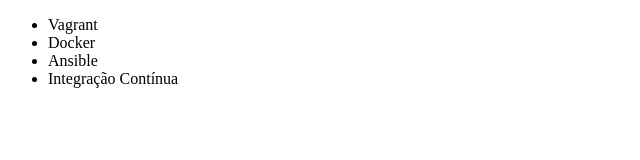
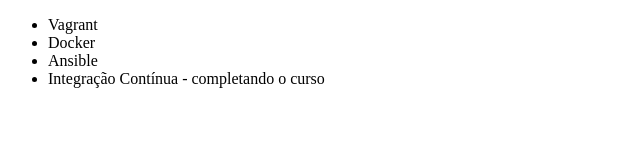
Before and after one commit to dmarchettim/alura-git, a plain HTML site: page index.html in a window 1280 px wide. Shown: the whole page, without its empty margins (0-640 px from the left). Drawn offline with Linux system fonts and the light colour scheme.

Commit message:
alterando o nome do curso e completando-o

```diff
--- a/index.html
+++ b/index.html
@@ -9,7 +9,7 @@
 		<li>Vagrant</li>
 		<li>Docker</li>
 		<li>Ansible</li>
-		<li>Integração Contínua</li>
+		<li>Integração Contínua - completando o curso</li>
 	</ul>
 </body>
 </html>
```
